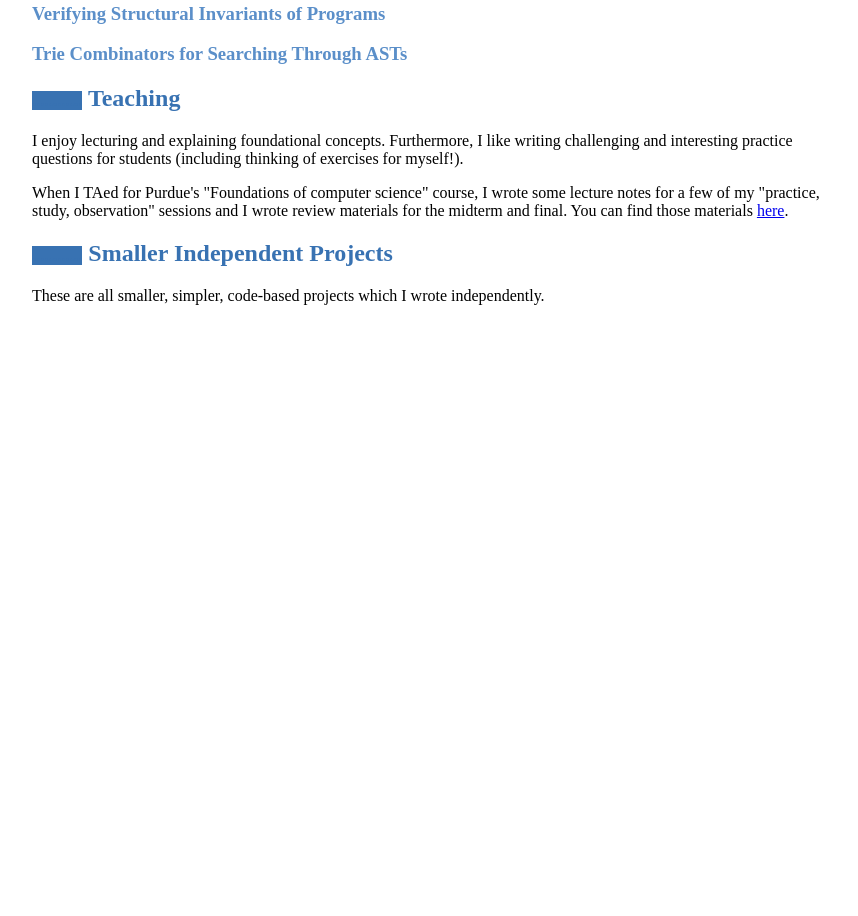
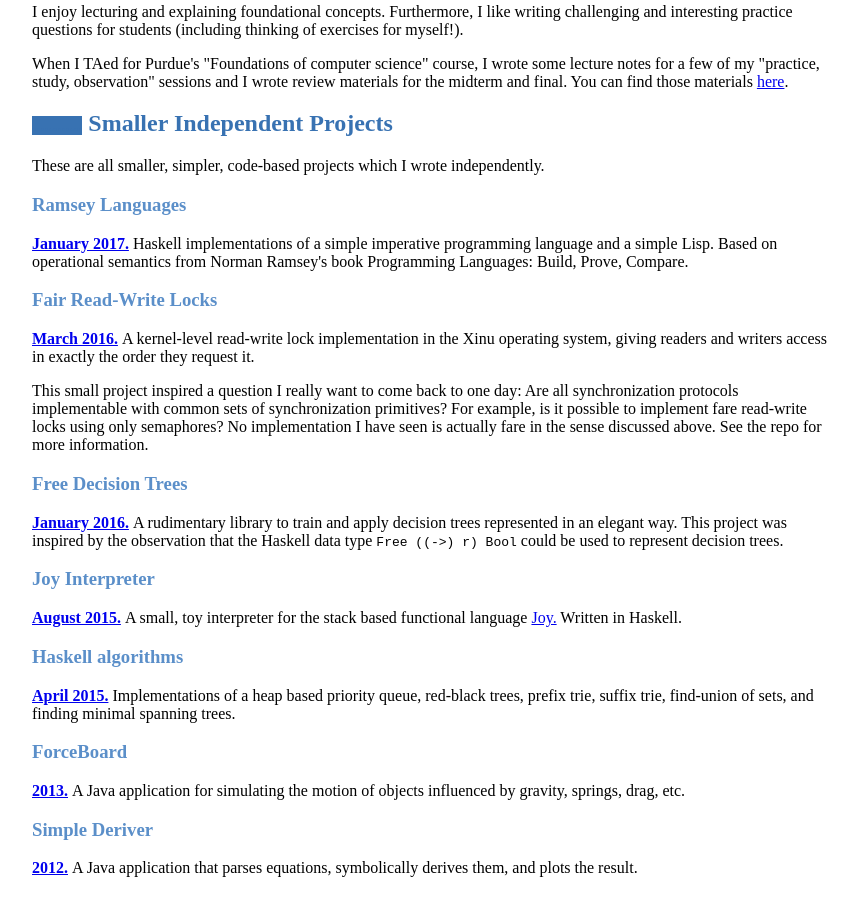
Before and after one commit to ClathomasPrime/ClathomasPrime.github.io, a plain HTML site: page index.html in a window 1280 px wide. Shown: the part 1201-2117 px from the top of the page, without its empty margins (208-1066 px from the left). Before the commit the page ends 1556 px from the top, so only its background shows below. Drawn offline with Linux system fonts and the light colour scheme.

Commit message:
Added "Smaller Independent Projects" section

```diff
--- a/index.html
+++ b/index.html
@@ -73,6 +73,7 @@
         </p>
       </div>
 
+      <!--
       <h2>
         Projects
       </h2>
@@ -84,6 +85,7 @@
       <h3>
         Trie Combinators for Searching Through ASTs
       </h3>
+      -->
 
       <h2>
         Teaching
@@ -108,6 +110,96 @@
       These are all smaller, simpler, code-based projects
       which I wrote independently.
 
+      <h3> Ramsey Languages </h3>
+      <p>
+        <span class="date">
+          <a href="https://github.com/ClathomasPrime/RamseyLangs">
+            January 2017.</a>
+        </span>
+        Haskell implementations of a simple imperative programming language
+        and a simple Lisp.
+        Based on operational semantics from Norman Ramsey's book Programming Languages:
+        Build, Prove, Compare.
+      </p>
+
+      <h3> Fair Read-Write Locks </h3>
+      <p>
+        <span class="date">
+          <a href="https://github.com/ClathomasPrime/FairReadWrite">
+            March 2016.</a>
+        </span>
+        A kernel-level read-write lock implementation in the Xinu operating system,
+        giving readers and writers access in exactly the order they request it.
+      </p>
+      <p>
+        This small project inspired a question I really want to come
+        back to one day:
+        Are all synchronization protocols implementable with
+        common sets of synchronization primitives?
+        For example, is it possible to implement fare read-write locks
+        using only semaphores?
+        No implementation I have seen is actually fare in the
+        sense discussed above.
+        See the repo for more information.
+      </p>
+
+      <h3> Free Decision Trees </h3>
+      <p>
+        <span class="date">
+          <a href="hask/freeDecision.html">
+            January 2016.</a>
+        </span>
+        A rudimentary library to train and apply decision trees
+        represented in an elegant way.
+        This project was inspired by the observation
+        that the Haskell data type
+        <code>Free ((->) r) Bool</code>
+        could be used to represent decision trees.
+      </p>
+
+      <h3> Joy Interpreter </h3>
+      <p>
+        <span class="date">
+          <a href="https://github.com/ClathomasPrime/Joy">
+            August 2015.</a>
+        </span>
+        A small, toy interpreter for the stack based functional language
+        <a href="http://www.latrobe.edu.au/humanities/research/research-projects/past-projects/joy-programming-language">
+          Joy.</a>
+        Written in Haskell.
+      </p>
+
+      <h3> Haskell algorithms </h3>
+      <p>
+        <span class="date">
+          <a href="https://github.com/ClathomasPrime/Haskellrithms">
+            April 2015.</a>
+        </span>
+        Implementations of a heap based priority queue,
+        red-black trees, prefix trie, suffix trie, find-union of sets,
+        and finding minimal spanning trees.
+      </p>
+
+      <h3> ForceBoard </h3>
+      <p>
+        <span class="date">
+          <a href="https://github.com/ClathomasPrime/ForceBoard">
+            2013.</a>
+        </span>
+        A Java application for simulating the motion of objects
+        influenced by gravity, springs, drag, etc.
+      </p>
+
+      <h3> Simple Deriver </h3>
+      <p>
+        <span class="date">
+          <a href="https://github.com/ClathomasPrime/DiffEqGrapherTwo">
+            2012.</a>
+        </span>
+        A Java application that parses equations,
+        symbolically derives them, and plots the result.
+      </p>
+
     </div>
   </body>
 </html>
--- a/style.css
+++ b/style.css
@@ -75,3 +75,7 @@ cite a {
   content: "Abstract: ";
   font-weight: bold;
 }
+
+.date {
+  font-weight: bold;
+}
```
